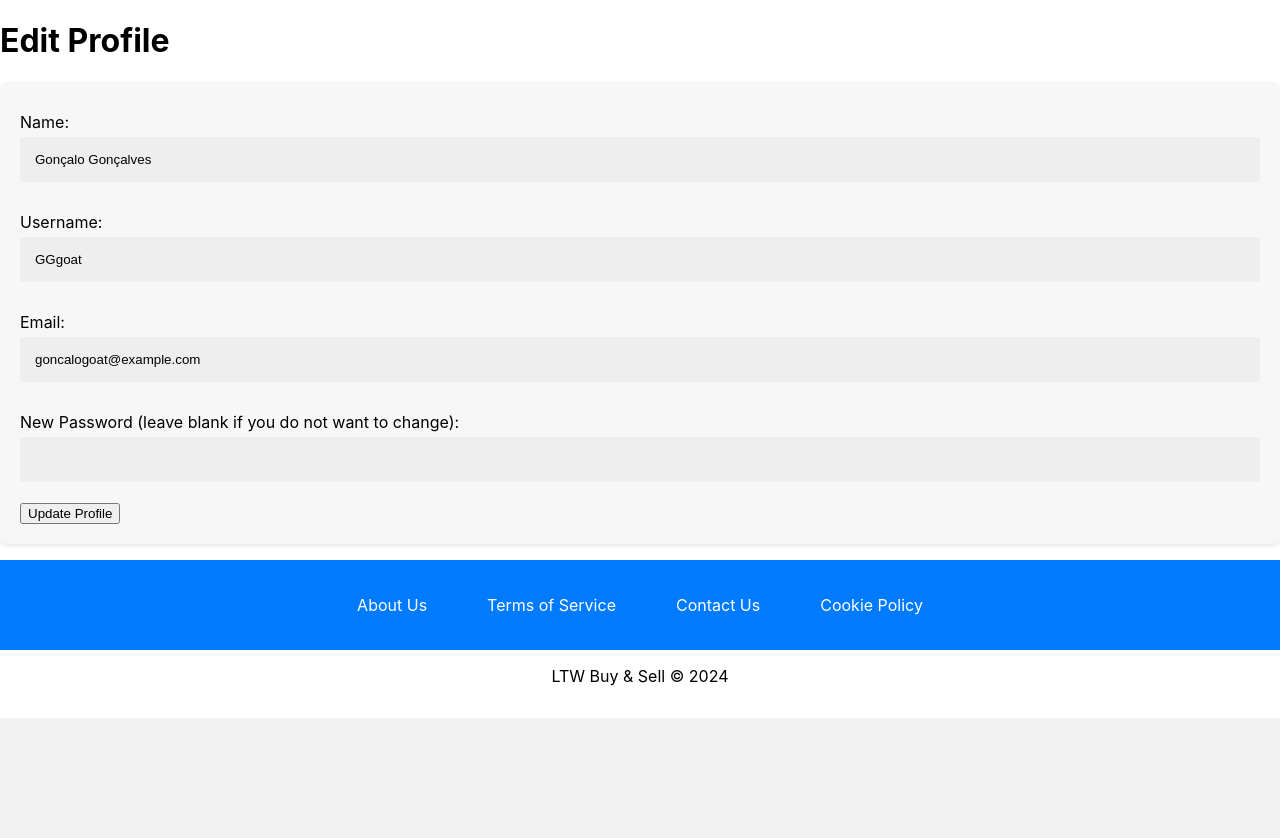
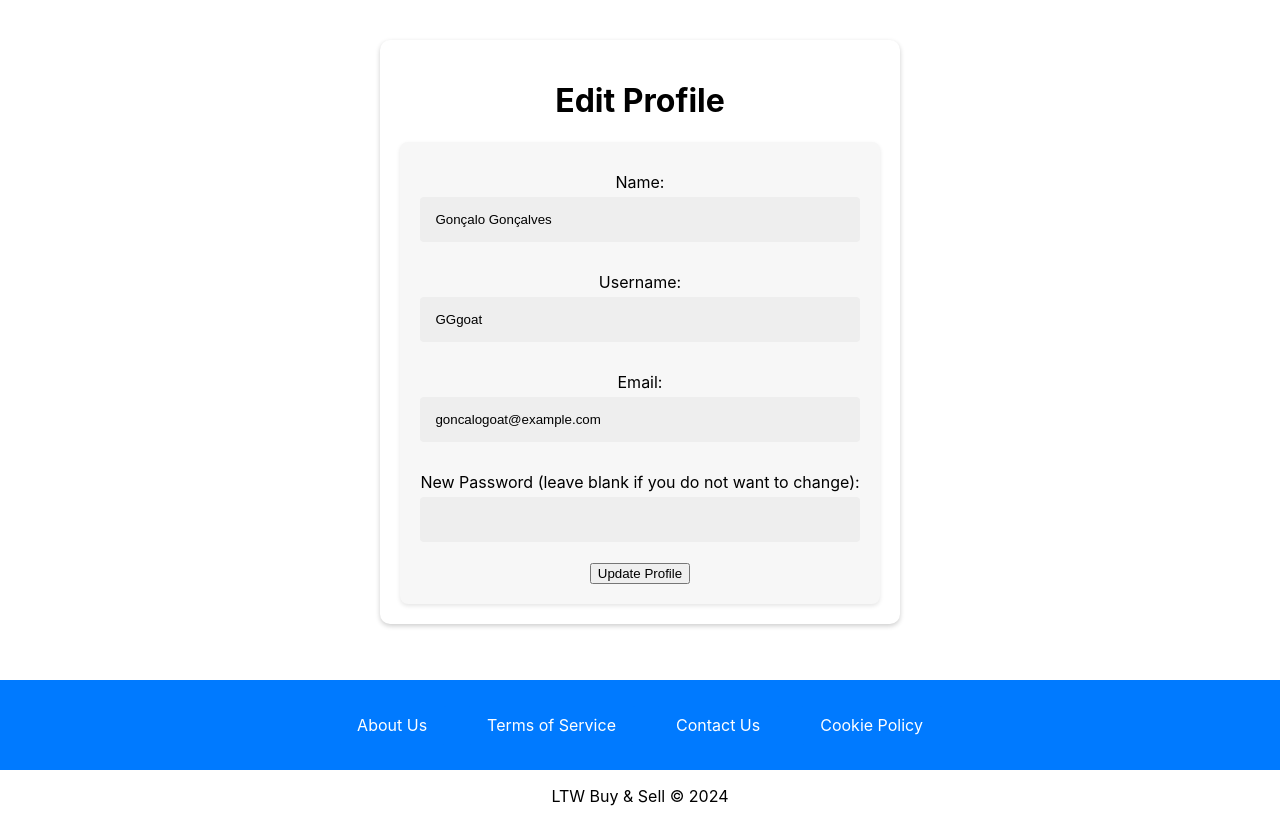
Before and after one commit to GoncaloMatias1/LTW_Project_ReVive, a PHP site: page /pages/edit_profile.php in a window 1280 px wide. Shown: the part 102-940 px from the top of the page. Before the commit the page ends 820 px from the top, so only its background shows below. Run offline with PHP 8.4, Linux system fonts and the light colour scheme; the visitor is signed in with stand-in values (Sample User, id 1); data comes from the database, SQL or seed files in the repository; both versions use the stored data as it was after the commit.

Commit message:
new ui update profile

```diff
--- a/pages/edit_profile.php
+++ b/pages/edit_profile.php
@@ -39,6 +39,8 @@ require_once(__DIR__ . '/../templates/common.php');
 drawHeader('Edit Profile', true, false, $session);
 ?>
 
+<link rel="stylesheet" type="text/css" href="../styles/edit_profile.css">
+
 <div class="profile-container">
     <h1>Edit Profile</h1>
     <?php if (isset($error)): ?>
--- /dev/null
+++ b/styles/edit_profile.css
@@ -0,0 +1,93 @@
+.profile-container {
+    max-width: 800px;
+    margin: 40px auto;
+    padding: 20px;
+    background: #fff;
+    box-shadow: 0 2px 5px rgba(0,0,0,0.2);
+    border-radius: 10px;
+    text-align: left;
+}
+
+.profile-details h2 {
+    color: #333;
+    font-size: 24px;
+    text-align: center;
+    margin-bottom: 20px;
+}
+
+.profile-details p {
+    font-size: 16px;
+    color: #666;
+    line-height: 1.5;
+    margin-bottom: 10px;
+}
+
+.profile-details a {
+    display: inline-block;
+    background-color: #007aff;
+    color: white;
+    padding: 10px 15px;
+    margin: 20px auto;
+    border: none;
+    cursor: pointer;
+    font-size: 18px;
+    border-radius: 5px;
+    transition: background-color 0.3s;
+    text-align: center;
+}
+
+.profile-details a:hover {
+    background-color: #0056b3;
+}
+
+body, html {
+    height: 100%;
+    margin: 0;
+    font-family: -apple-system, BlinkMacSystemFont, "Segoe UI", Roboto, "Helvetica Neue", Arial, sans-serif;
+}
+
+main {
+    display: flex;
+    flex-direction: column;
+    align-items: center;
+    justify-content: center;
+    flex-grow: 1;
+}
+
+footer {
+    flex-shrink: 0;
+    width: 100%;
+    text-align: center;
+}
+
+.profile-container {
+    text-align: center;
+}
+
+.profile-details {
+    display: inline-block;
+    text-align: left;
+    max-width: 90%;
+}
+
+.profile-details a {
+    width: 100%;
+    box-sizing: border-box;
+    margin: 20px 0;
+}
+
+.user-reviews ul {
+    list-style: none;
+    padding: 0;
+}
+
+.user-reviews li {
+    margin-bottom: 20px;
+    padding: 10px;
+    background-color: #f7f7f7;
+    border-radius: 8px;
+}
+
+.user-reviews strong {
+    color: #333;
+}
```
Also changed, not shown: database/sql/ltw_project.db.
